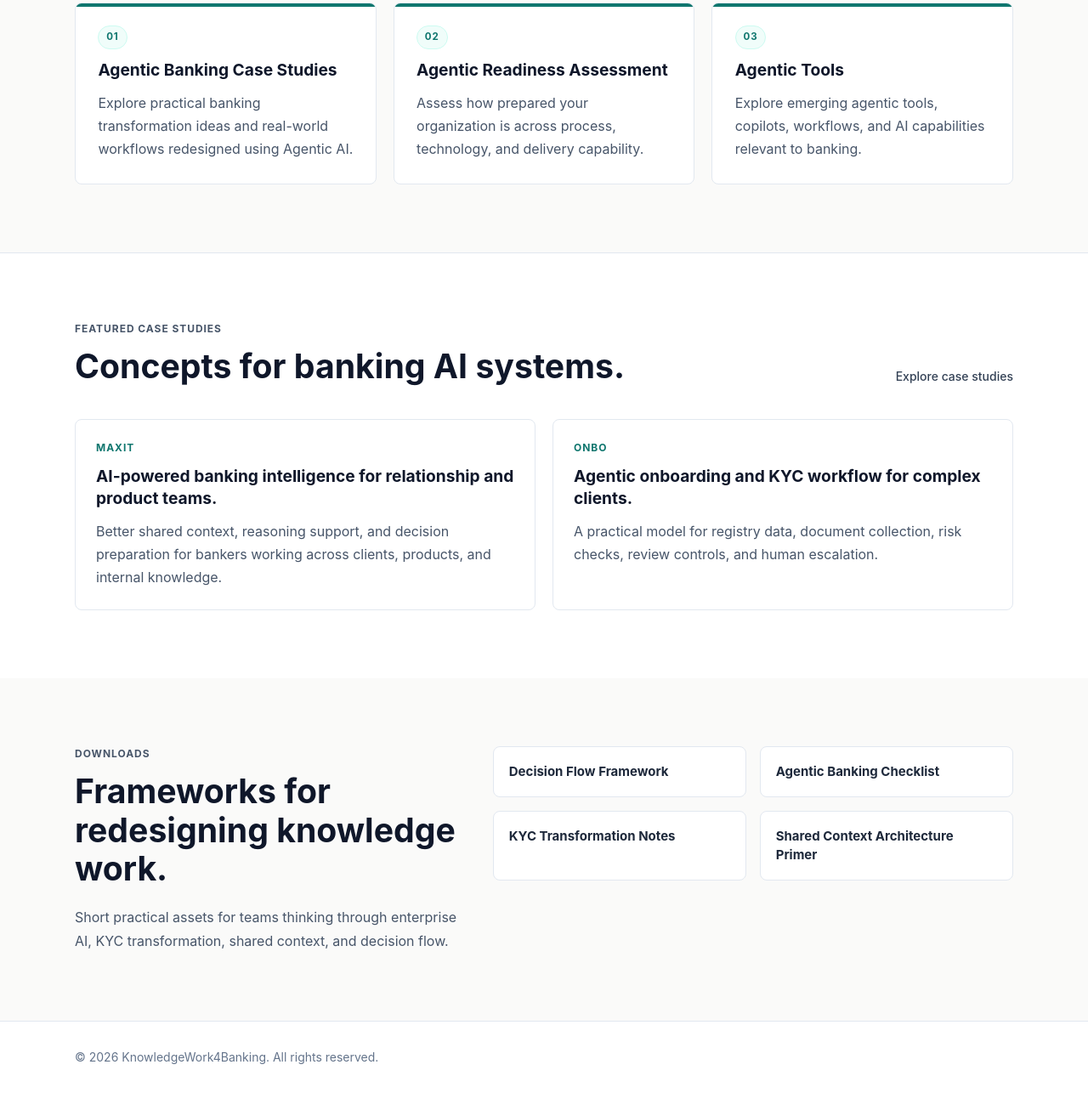
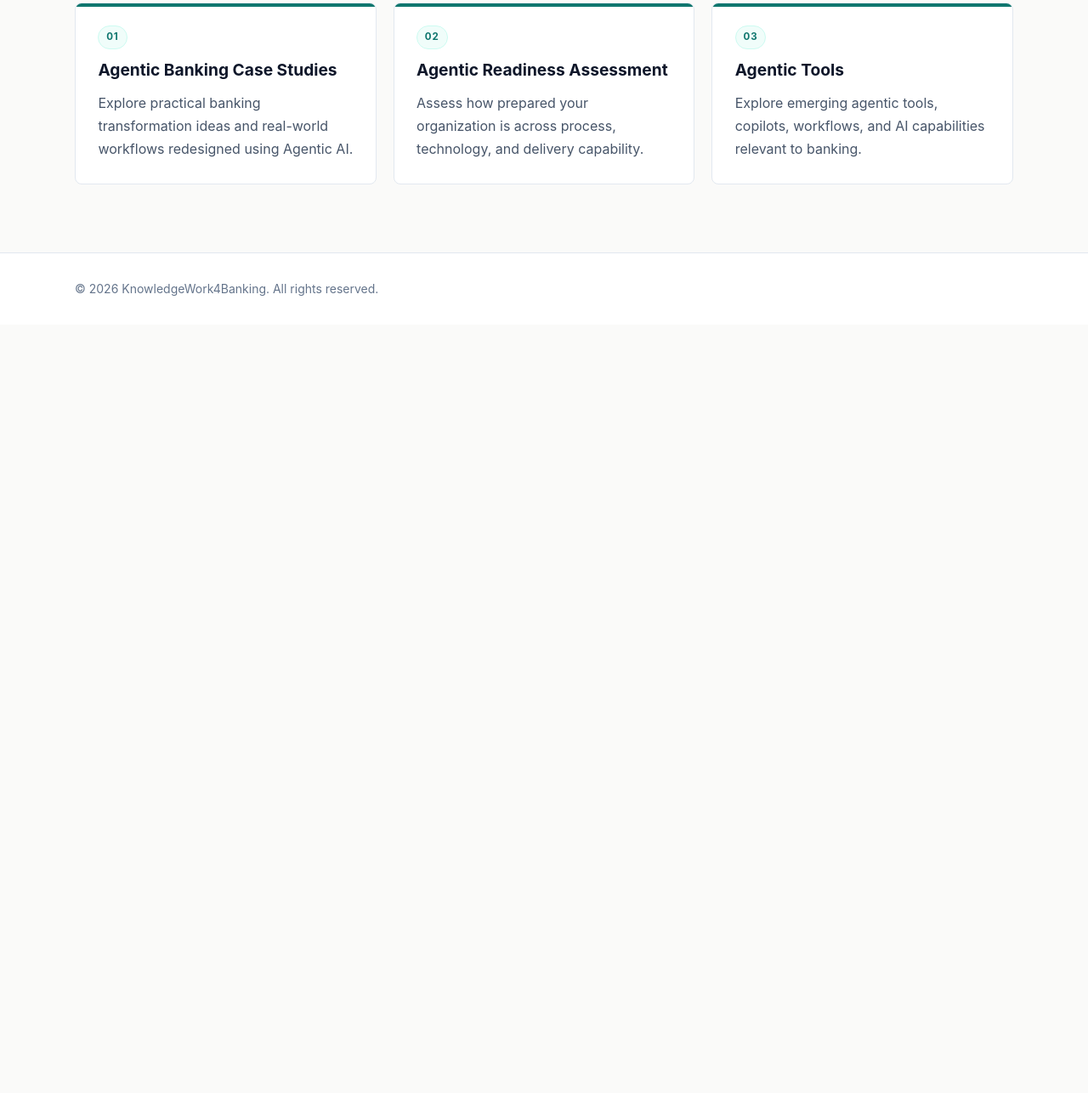
Before and after one commit to 2gauravc/personal-website, a plain HTML site: page index.html in a window 1280 px wide. Shown: the part 430-1716 px from the top of the page at 85% size. After the commit the page ends 812 px from the top, so only its background shows below. Drawn offline with nearby package versions, Linux system fonts and the light colour scheme.

Commit message:
Fixes #5

```diff
--- a/index.html
+++ b/index.html
@@ -75,45 +75,6 @@
         </div>
       </section>
 
-      <section class="section border-t border-slate-200 bg-white">
-        <div class="mx-auto max-w-6xl px-6">
-          <div class="mb-10 flex flex-col justify-between gap-4 md:flex-row md:items-end">
-            <div>
-              <p class="eyebrow">Featured case studies</p>
-              <h2 class="section-title">Concepts for banking AI systems.</h2>
-            </div>
-            <a href="case-studies/index.html" class="text-sm font-medium text-slate-700 hover:text-slate-950">Explore case studies</a>
-          </div>
-          <div class="grid gap-5 md:grid-cols-2">
-            <a href="case-studies/maxit.html" class="content-card">
-              <p class="card-kicker">Maxit</p>
-              <h3>AI-powered banking intelligence for relationship and product teams.</h3>
-              <p>Better shared context, reasoning support, and decision preparation for bankers working across clients, products, and internal knowledge.</p>
-            </a>
-            <a href="case-studies/onbo.html" class="content-card">
-              <p class="card-kicker">Onbo</p>
-              <h3>Agentic onboarding and KYC workflow for complex clients.</h3>
-              <p>A practical model for registry data, document collection, risk checks, review controls, and human escalation.</p>
-            </a>
-          </div>
-        </div>
-      </section>
-
-      <section class="section">
-        <div class="mx-auto grid max-w-6xl gap-10 px-6 lg:grid-cols-[0.85fr_1.15fr] lg:items-start">
-          <div>
-            <p class="eyebrow">Downloads</p>
-            <h2 class="section-title">Frameworks for redesigning knowledge work.</h2>
-            <p class="mt-5 text-base leading-7 text-slate-600">Short practical assets for teams thinking through enterprise AI, KYC transformation, shared context, and decision flow.</p>
-          </div>
-          <div class="grid gap-4 sm:grid-cols-2">
-            <div class="asset-tile">Decision Flow Framework</div>
-            <div class="asset-tile">Agentic Banking Checklist</div>
-            <div class="asset-tile">KYC Transformation Notes</div>
-            <div class="asset-tile">Shared Context Architecture Primer</div>
-          </div>
-        </div>
-      </section>
     </main>
 
     <footer class="site-footer">
```
